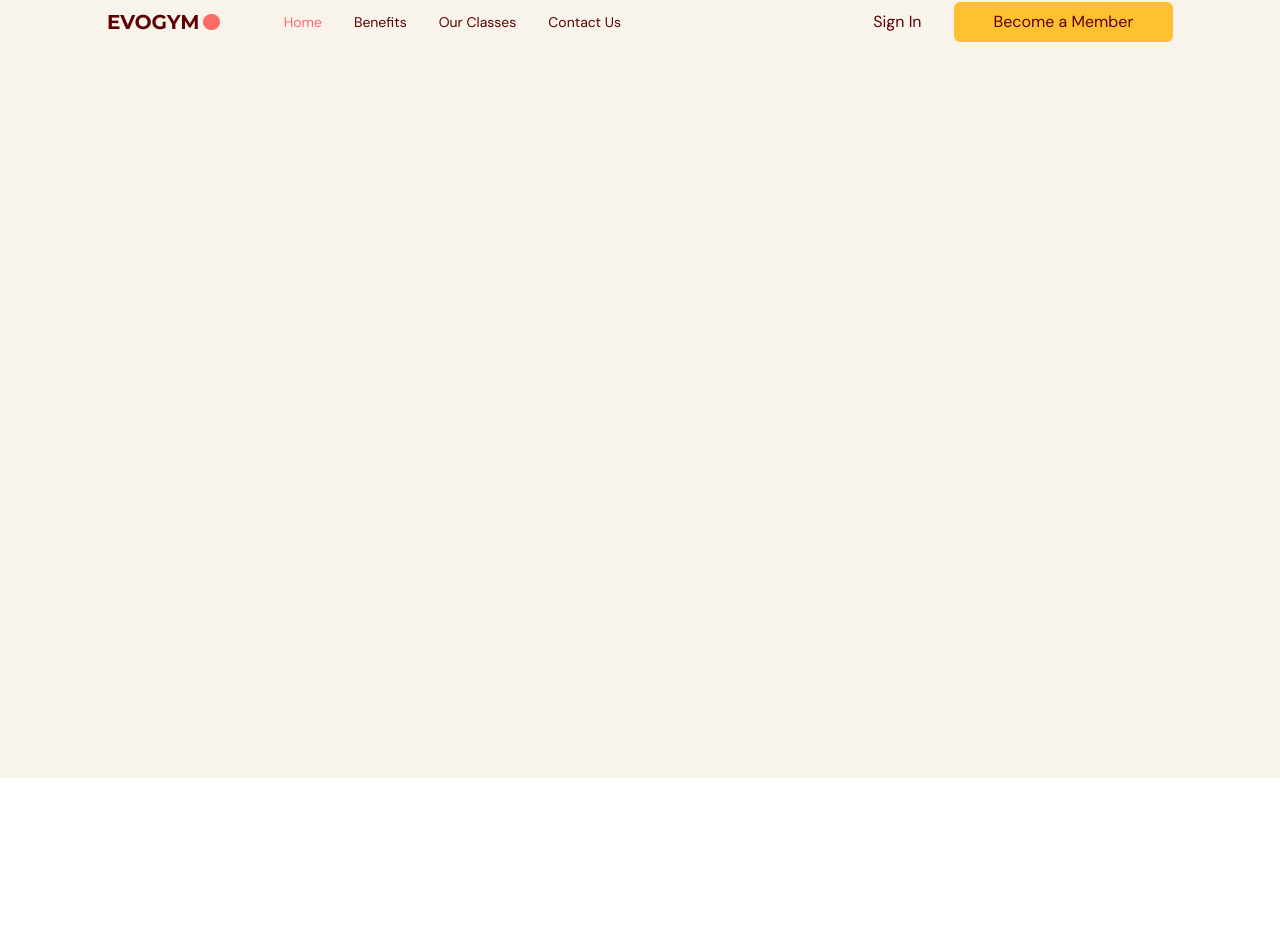
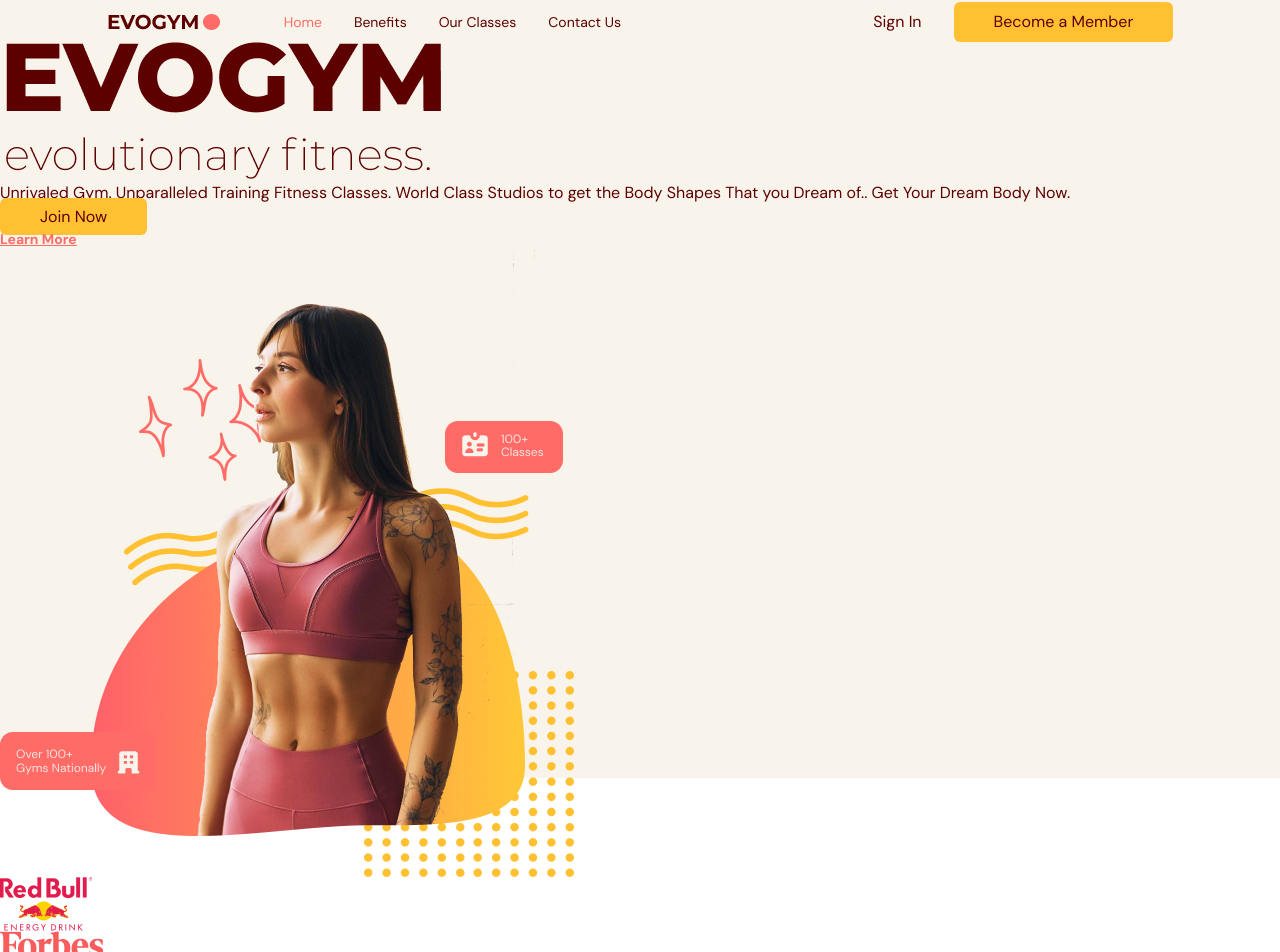
Before and after one commit to sasa-potezica/evo-gym, a React (Vite) app: page / in a window 1280 px wide. Shown: the part 22-974 px from the top of the page. Before the commit the page ends 800 px from the top, so only its background shows below. Built offline with nearby package versions, Linux system fonts and the light colour scheme.

Commit message:
Set Up Basic Layout for Home Component

```diff
--- a/src/App.tsx
+++ b/src/App.tsx
@@ -1,6 +1,7 @@
 import Navbar from '@/scenes/navbar'
 import { useEffect, useState } from 'react'
 import { SelectedPage } from '@/shared/types'
+import Home from '@/scenes/home'
 function App() {
   const [selectedPage, setSelectedPage] = useState<SelectedPage>(SelectedPage.Home)
 
@@ -24,6 +25,7 @@
       <Navbar
       isTopOfPage={isTopOfPage} selectedPage={selectedPage}
       setSelectedPage={setSelectedPage} />
+      <Home setSelectedPage={setSelectedPage} />
     </div>
   )
 }
--- /dev/null
+++ b/src/scenes/home/index.tsx
@@ -0,0 +1,62 @@
+import { SelectedPage } from '@/shared/types'
+import useMediaQuery from '@/hooks/useMediaQuery'
+import ActionButton from '@/shared/ActionButton'
+import HomePageText from '@/assets/HomePageText.png'
+import HomePageGraphic from '@/assets/HomePageGraphic.png'
+import SponsorRedBull from '@/assets/SponsorRedBull.png'
+import SponsorForbes from '@/assets/SponsorForbes.png'
+import SponsorFortune from '@/assets/SponsorFortune.png'
+import AnchorLink from 'react-anchor-link-smooth-scroll'
+
+
+type Props = {
+    setSelectedPage: (value: SelectedPage)=>void
+}
+
+const index = ({setSelectedPage}: Props) => {
+
+    const isAboveMediumScreens = useMediaQuery("(min-width:1060px)")
+
+  return (
+    <section id='home' className='gap-16 bg-gray-20 py-10 md:h-full md:pb-0'>
+        <div>
+            <div>
+                <div>
+                    <div>
+                        <img src={HomePageText} alt="home-page-text" />
+                    </div>
+                </div>
+                <p>
+                    Unrivaled Gym. Unparalleled Training Fitness Classes. World Class Studios to get the Body Shapes That you Dream of.. Get Your Dream Body Now.
+                </p>
+            </div>
+            <div>
+                <ActionButton setSelectedPage={setSelectedPage}>Join Now</ActionButton>
+                <AnchorLink className='text-sm font-bold text-primary-500 underline hover:text-secondary-500'
+                onClick={()=>setSelectedPage(SelectedPage.ContactUs)}
+                href={`#${SelectedPage.ContactUs}`}>
+                    <p>Learn More</p>
+                </AnchorLink>
+            </div>
+        <div>
+           <img src={HomePageGraphic} alt="home-page-graphic" />
+        </div>
+        </div>
+
+        {isAboveMediumScreens && (
+            <div>
+                <div>
+                    <div>
+                        <img src={SponsorRedBull} alt="redbull-sponsor" />
+                        <img src={SponsorForbes} alt="forbes-sponsor" />
+                        <img src={SponsorFortune} alt="fortune-sponsor" />
+                    </div>
+                </div>
+            </div>
+        )}
+
+    </section>
+  )
+}
+
+export default index
```
